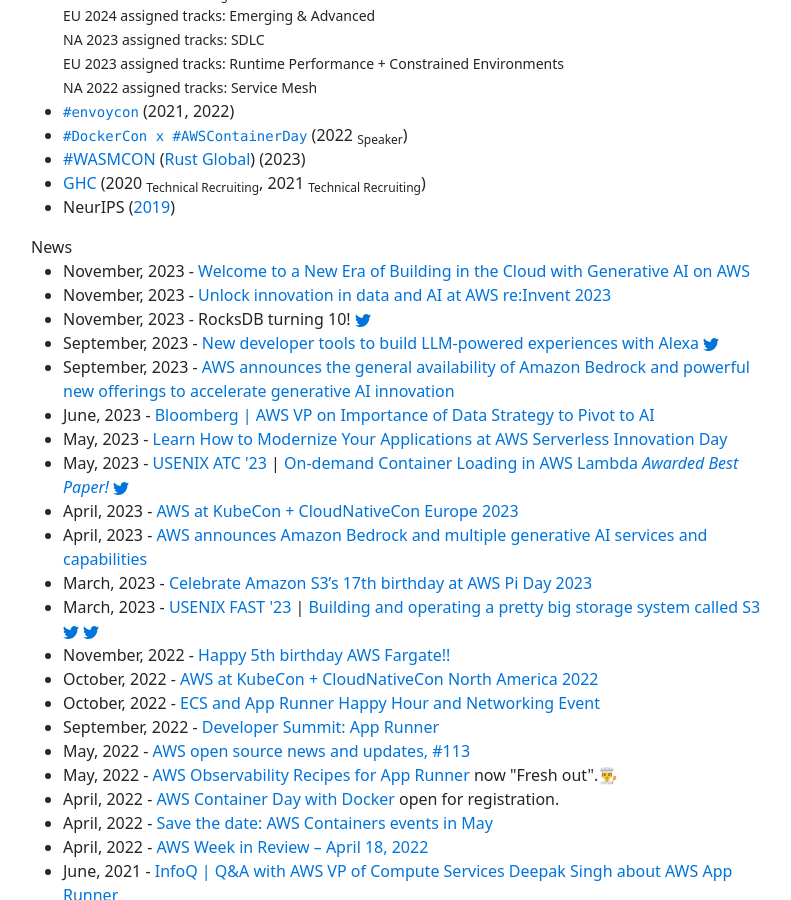
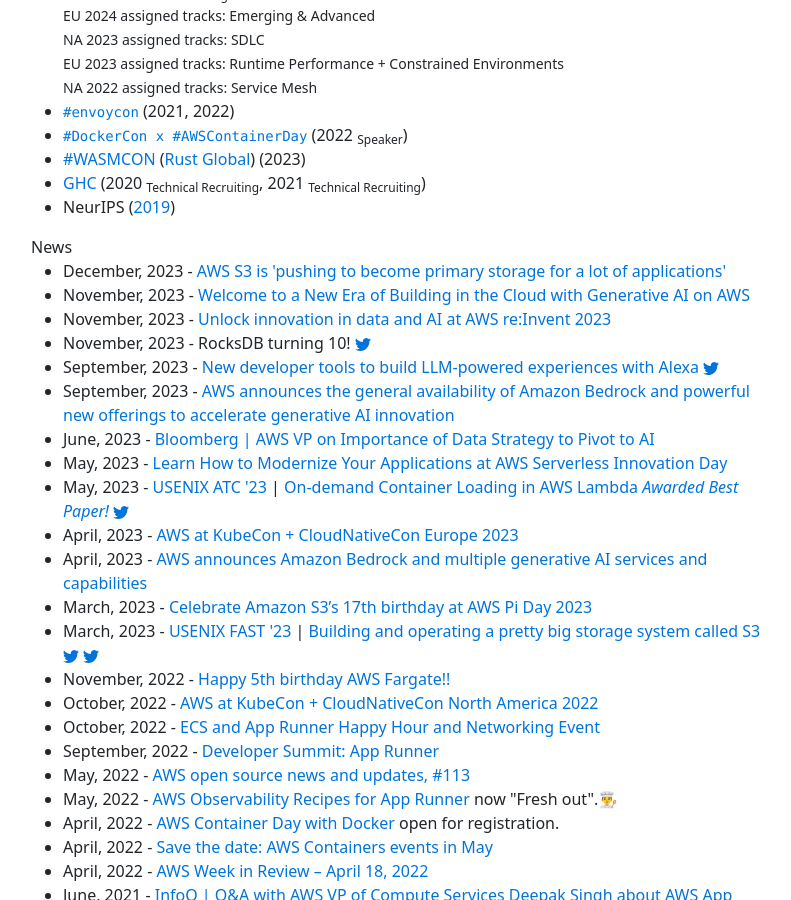
Before and after one commit to gfw001/gfw001.github.io, a Jekyll site: the page index.html, which Jekyll copies as it is, in a window 1280 px wide and 900 px high, scrolled down 1599 px. Shown: the whole window, without its empty margins (51-842 px from the left). Built offline with Jekyll 4.4.1, drawn with Linux system fonts in a browser that asks for light colours.

Commit message:
Update index.html

```diff
--- a/index.html
+++ b/index.html
@@ -296,6 +296,10 @@
       News
 	<ul>
 	<li>
+	        December, 2023 - <a href="https://www.theregister.com/2023/12/12/the_changing_focus_of_aws/">AWS S3 is 'pushing to become primary storage for a lot of applications'</a>
+
+	</li>
+	<li>
 	        November, 2023 - <a href="https://aws.amazon.com/blogs/machine-learning/welcome-to-a-new-era-of-building-in-the-cloud-with-generative-ai-on-aws/">Welcome to a New Era of Building in the Cloud with Generative AI on AWS</a>
 
 	</li>
```
